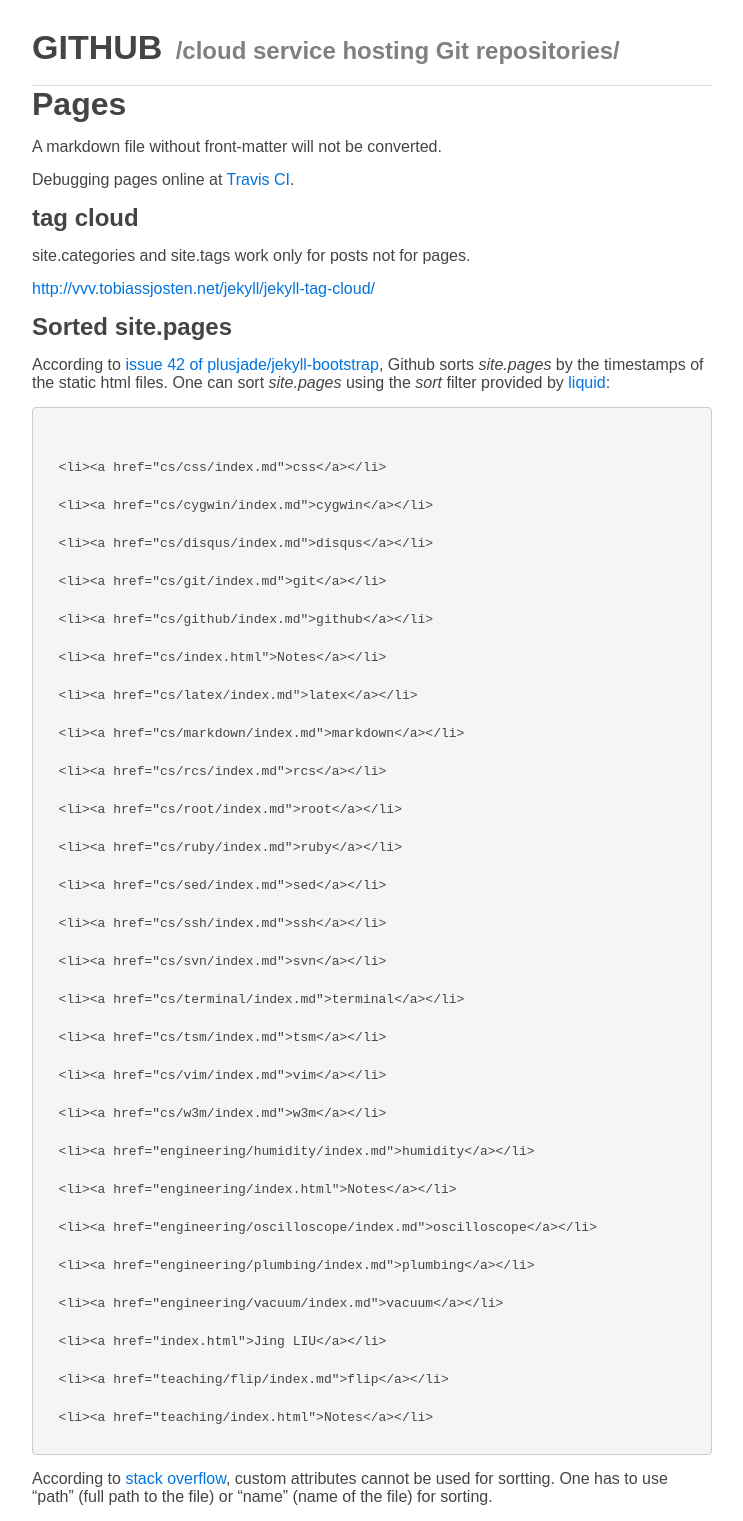
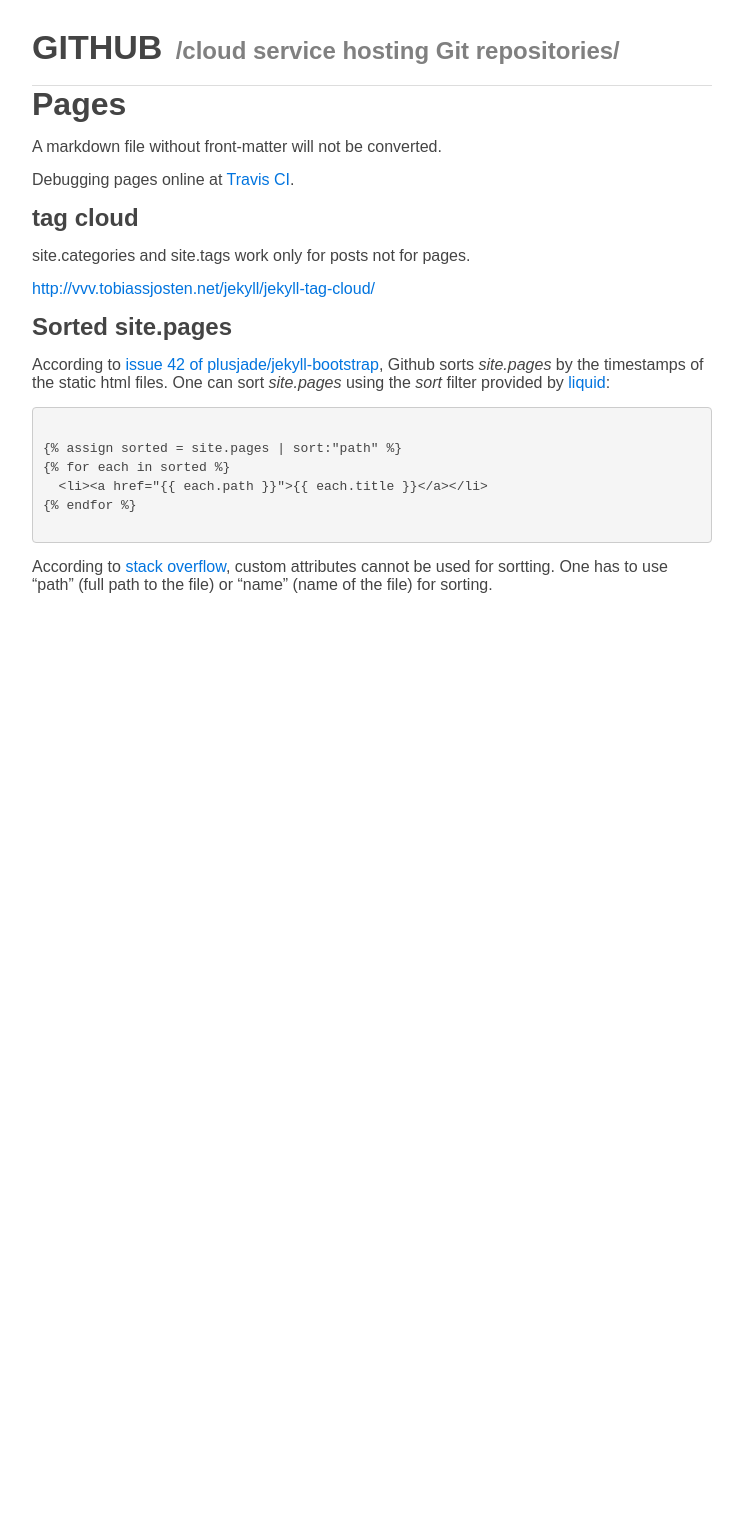
Before and after one commit to jintonic/jintonic.github.io, a Jekyll site: the page built from cs/github/index.md, in a window 1280 px wide. Shown: the whole page, without its empty margins (268-1011 px from the left). Built offline with Jekyll 4.4.1, drawn with Linux system fonts in a browser that asks for light colours; comment, search, counter and statistics services are not loaded; after the commit the page ends 900 px from its top, so only the background shows below that.

Commit message:
escaped liquid code

```diff
--- a/cs/github/index.md
+++ b/cs/github/index.md
@@ -25,11 +25,13 @@
 *site.pages* by the timestamps of the static html files. One can sort
 *site.pages* using the *sort* filter provided by [liquid][lsort]:
 
-~~~html
+~~~liquid
+{% raw %}
 {% assign sorted = site.pages | sort:"path" %}
 {% for each in sorted %}
   <li><a href="{{ each.path }}">{{ each.title }}</a></li>
 {% endfor %}
+{% endraw %}
 ~~~
 
 According to [stack overflow][so], custom attributes cannot be used for
```
